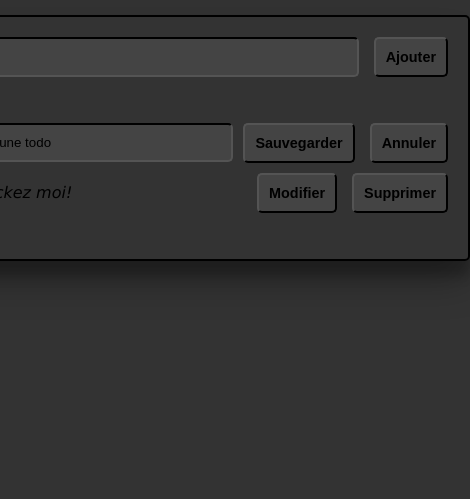
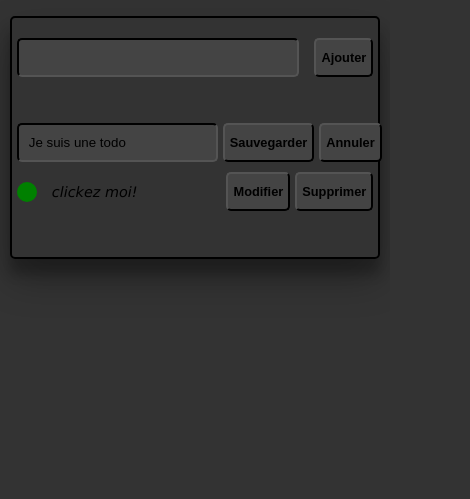
Before and after one commit to malboyoo/Simple-TS-todo, a website built with webpack: page src/index.html in a window 390 px wide. Shown: the part 345-844 px from the top of the page, 470 px wide, since content can reach past the window. Built offline with nearby package versions, Linux system fonts and the light colour scheme.

Commit message:
mobile version

```diff
--- a/src/styles.css
+++ b/src/styles.css
@@ -62,7 +62,7 @@ li input {
    width: 550px;
    border: 2px solid black;
    border-radius: 5px;
-   padding: 20px;
+   padding: 20px 5px;
    display: flex;
    flex-direction: column;
    box-shadow: 0 19px 38px rgba(0, 0, 0, 0.3), 0 15px 12px rgba(0, 0, 0, 0.22);
@@ -100,3 +100,25 @@ li .todo {
 li .todo.done {
    background-color: green;
 }
+
+@media only screen and (max-width: 600px) {
+   .container {
+      width: 95%;
+   }
+   li input {
+      margin-right: 5px;
+   }
+   button {
+      padding: 10px 5px;
+   }
+
+   ul li button:first-of-type {
+      margin-right: 5px;
+   }
+   button {
+      font-size: 0.8em;
+   }
+   p {
+      font-size: 0.9em;
+   }
+}
```
